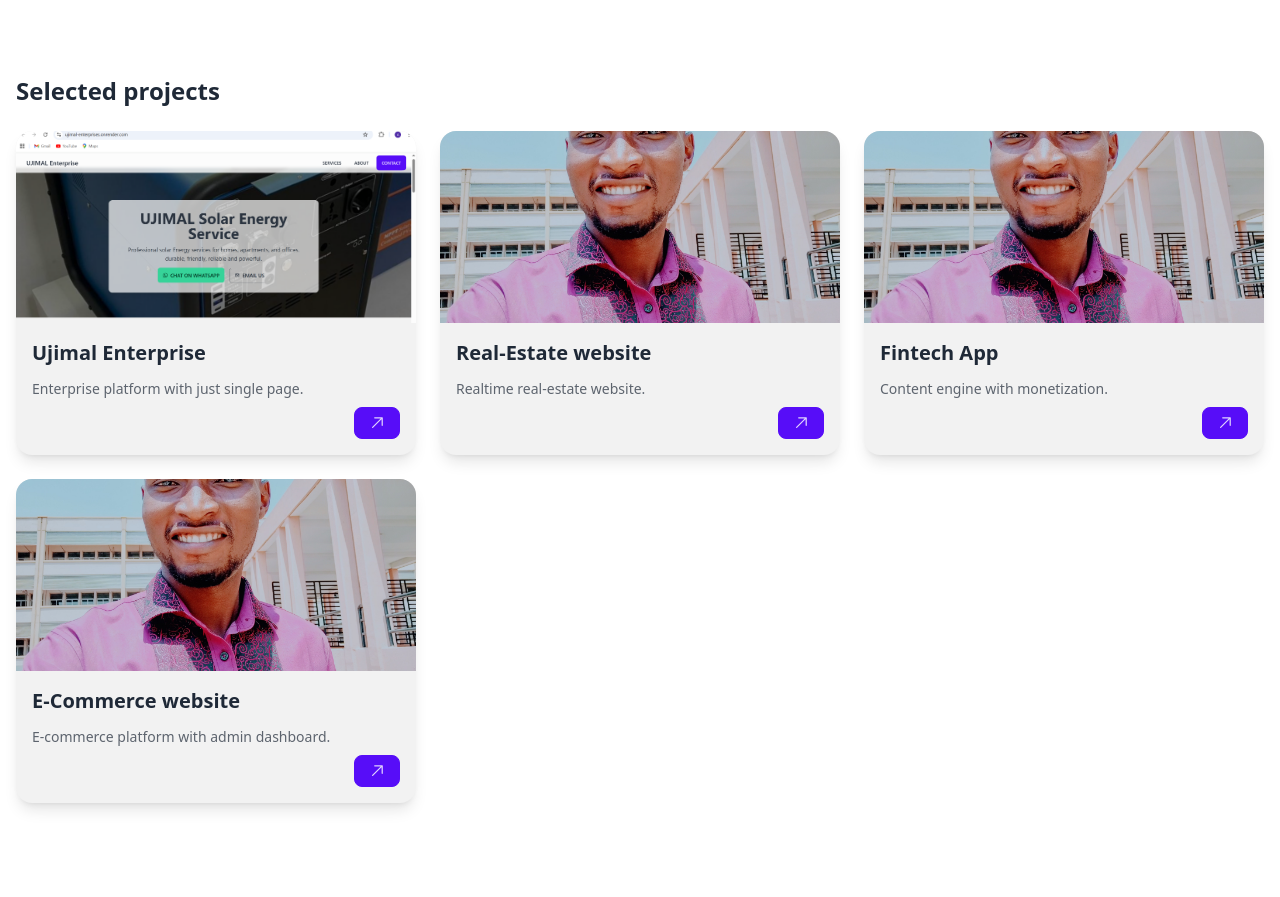
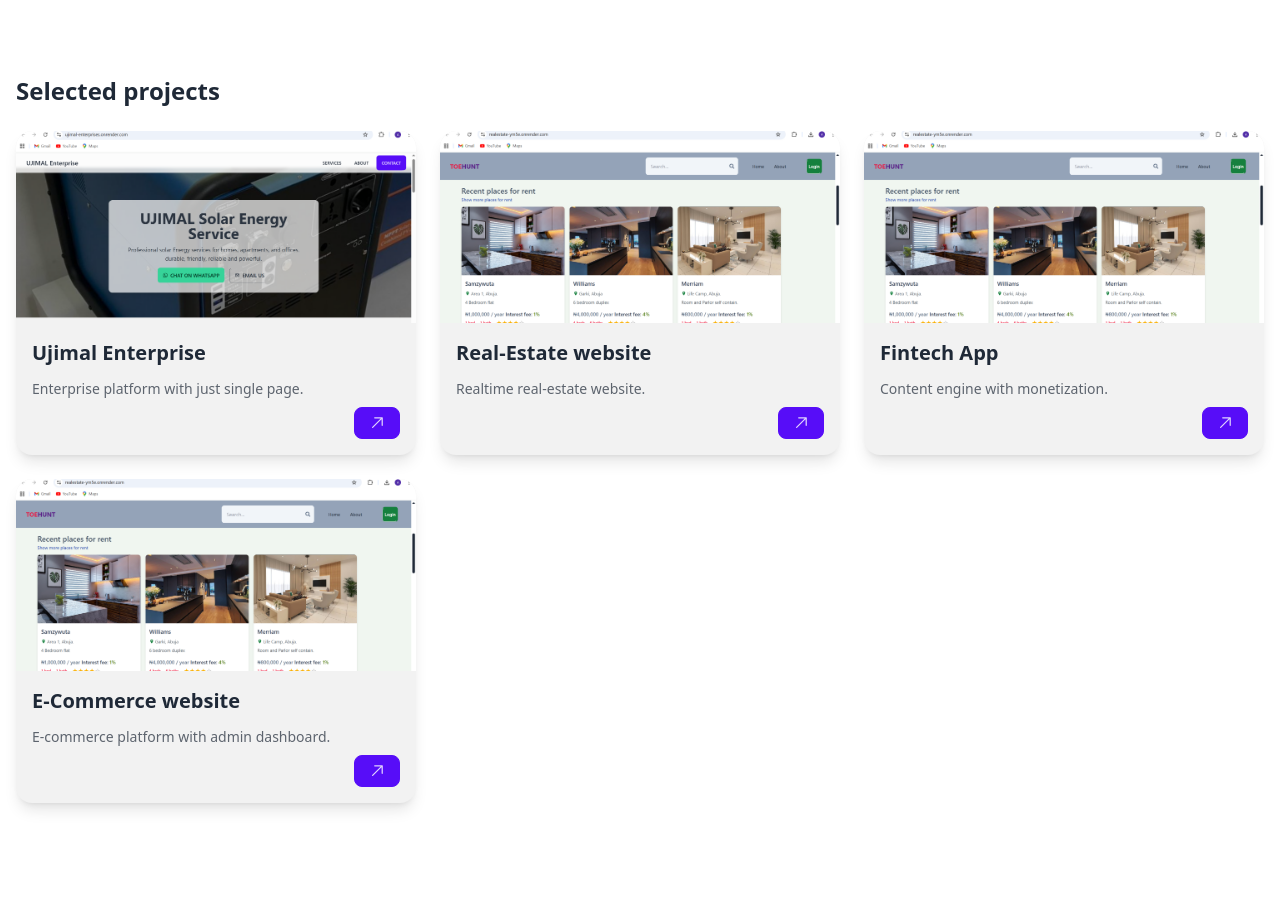
Before and after one commit to Julius-1993/My-Portfolio, a React (Vite) app: page / in a window 1280 px wide. Shown: the part 1340-2237 px from the top of the page. Built offline with nearby package versions, Linux system fonts and the light colour scheme.

Commit message:
new website added

```diff
--- a/src/App.jsx
+++ b/src/App.jsx
@@ -66,9 +66,9 @@ export default function App() {
 
   const PROJECTS = [
     { id: 1, title: 'Ujimal Enterprise', description: 'Enterprise platform with just single page.', image: 'images/Ujimal Enterprise.PNG', url: 'https://ujimal-enterprises.onrender.com/' },
-    { id: 2, title: 'Real-Estate website', description: 'Realtime real-estate website.', image: 'images/CEO.jpeg', url: 'https://example.com' },
-    { id: 3, title: 'Fintech App', description: 'Content engine with monetization.', image: 'images/CEO.jpeg', url: 'https://example.com' },
-    { id: 3, title: 'E-Commerce website', description: 'E-commerce platform with admin dashboard.', image: 'images/CEO.jpeg', url: 'https://example.com' }
+    { id: 2, title: 'Real-Estate website', description: 'Realtime real-estate website.', image: 'images/Realestate.PNG', url: 'https://realestate-ym5e.onrender.com/' },
+    { id: 3, title: 'Fintech App', description: 'Content engine with monetization.', image: 'images/Realestate.png', url: 'https://example.com' },
+    { id: 3, title: 'E-Commerce website', description: 'E-commerce platform with admin dashboard.', image: 'images/Realestate.png', url: 'https://example.com' }
   ];
 
   const CONTACTS = {
```
Also changed, not shown: public/images/Realestate.PNG (added).
